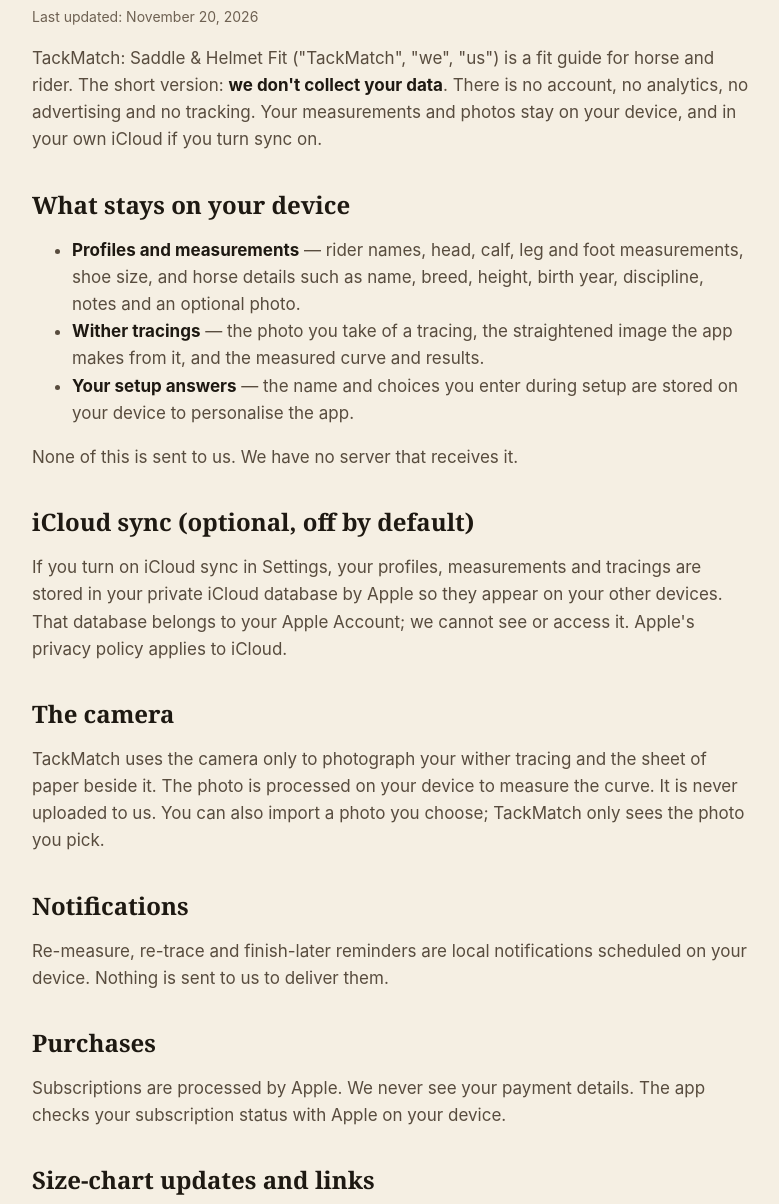
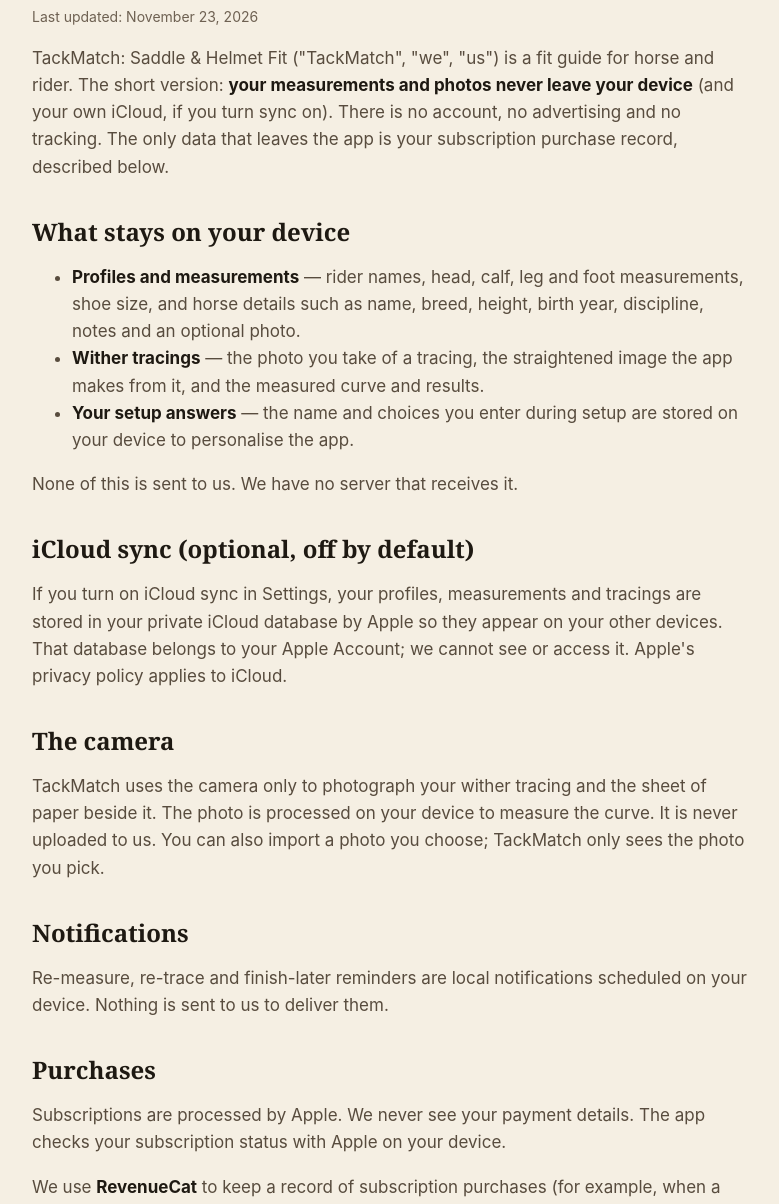
Before and after one commit to jerryjrdev/tackmatch, a plain HTML site: page privacy.html in a window 1280 px wide. Shown: the part 152-1356 px from the top of the page, without its empty margins (248-1027 px from the left). Drawn offline with Linux system fonts and the light colour scheme.

Commit message:
Privacy policy: RevenueCat subscription records
Co-Authored-By: Claude Opus 5.5 <noreply@anthropic.com>

```diff
--- a/privacy.html
+++ b/privacy.html
@@ -28,8 +28,8 @@
   </nav>
   <article>
     <h1>Privacy Policy</h1>
-    <p class="updated">Last updated: November 20, 2026</p>
-    <p>TackMatch: Saddle &amp; Helmet Fit ("TackMatch", "we", "us") is a fit guide for horse and rider. The short version: <strong>we don't collect your data</strong>. There is no account, no analytics, no advertising and no tracking. Your measurements and photos stay on your device, and in your own iCloud if you turn sync on.</p>
+    <p class="updated">Last updated: November 23, 2026</p>
+    <p>TackMatch: Saddle &amp; Helmet Fit ("TackMatch", "we", "us") is a fit guide for horse and rider. The short version: <strong>your measurements and photos never leave your device</strong> (and your own iCloud, if you turn sync on). There is no account, no advertising and no tracking. The only data that leaves the app is your subscription purchase record, described below.</p>
 
     <h2>What stays on your device</h2>
     <ul>
@@ -50,6 +50,7 @@
 
     <h2>Purchases</h2>
     <p>Subscriptions are processed by Apple. We never see your payment details. The app checks your subscription status with Apple on your device.</p>
+    <p>We use <strong>RevenueCat</strong> to keep a record of subscription purchases (for example, when a free trial starts, converts, renews or is cancelled) so we can understand how TackMatch Pro is used. RevenueCat receives your purchase history, a random anonymous ID created by the app, and basic technical information such as your device model, OS version and IP address. It does not receive your name, email, measurements, photos or profiles, and this information is not linked to your identity or used to track you across other apps. RevenueCat's own privacy policy applies to the data it processes.</p>
 
     <h2>Size-chart updates and links</h2>
     <p>TackMatch may download updated size charts from our website. These requests contain no personal data or identifiers; as with any web request, the server receives your IP address, which we do not log or use. When you open a brand's size chart or a "Shop this size" link, that website's own privacy policy applies. "Shop this size" links may be affiliate links; they carry no personal data from TackMatch.</p>
@@ -67,7 +68,7 @@
     <p>Delete a rider, horse or result in the app at any time. Deleting the app removes everything stored on the device. If you used iCloud sync, you can also remove TackMatch data in Settings › [your name] › iCloud › Manage Account Storage.</p>
 
     <h2>Changes</h2>
-    <p>If this policy changes, we will update this page and the date above. If TackMatch ever starts collecting data, we will say so here and in the App Store privacy label before it does.</p>
+    <p>If this policy changes, we will update this page and the date above. If TackMatch starts collecting any other data, we will say so here and in the App Store privacy label before it does.</p>
 
     <h2>Contact</h2>
     <p><a href="mailto:support@qidient.com">support@qidient.com</a></p>
```
